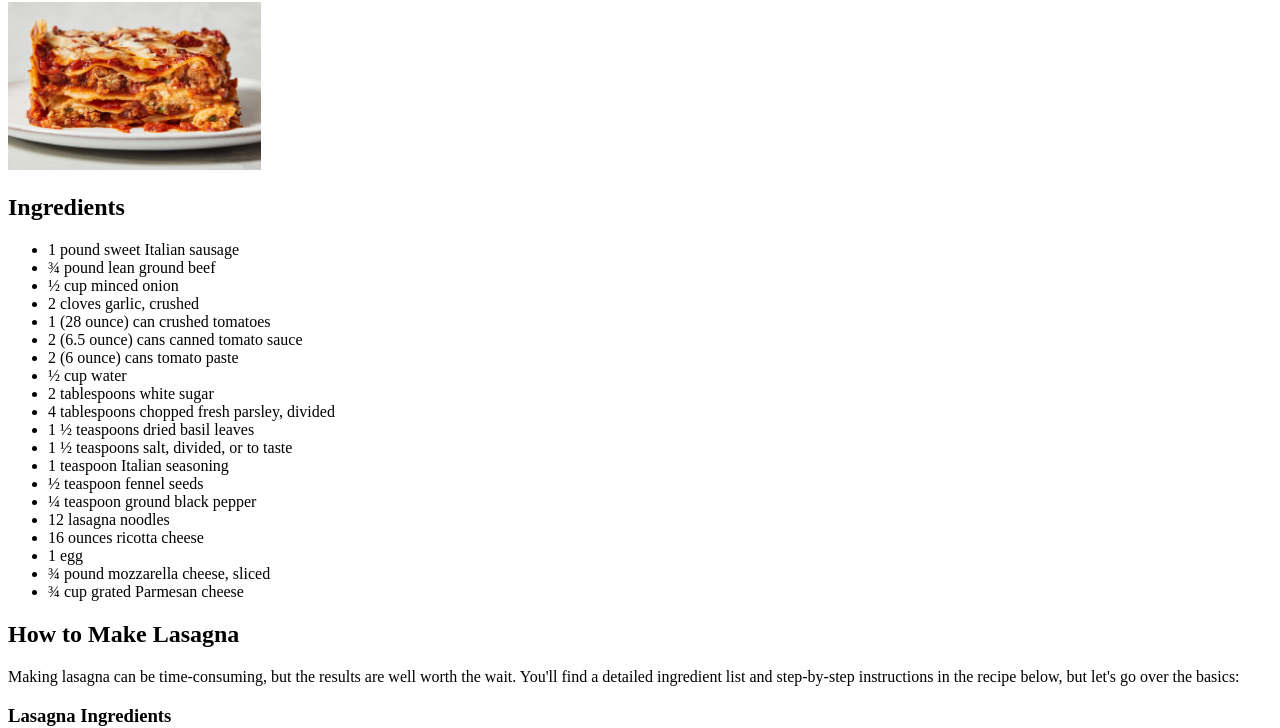
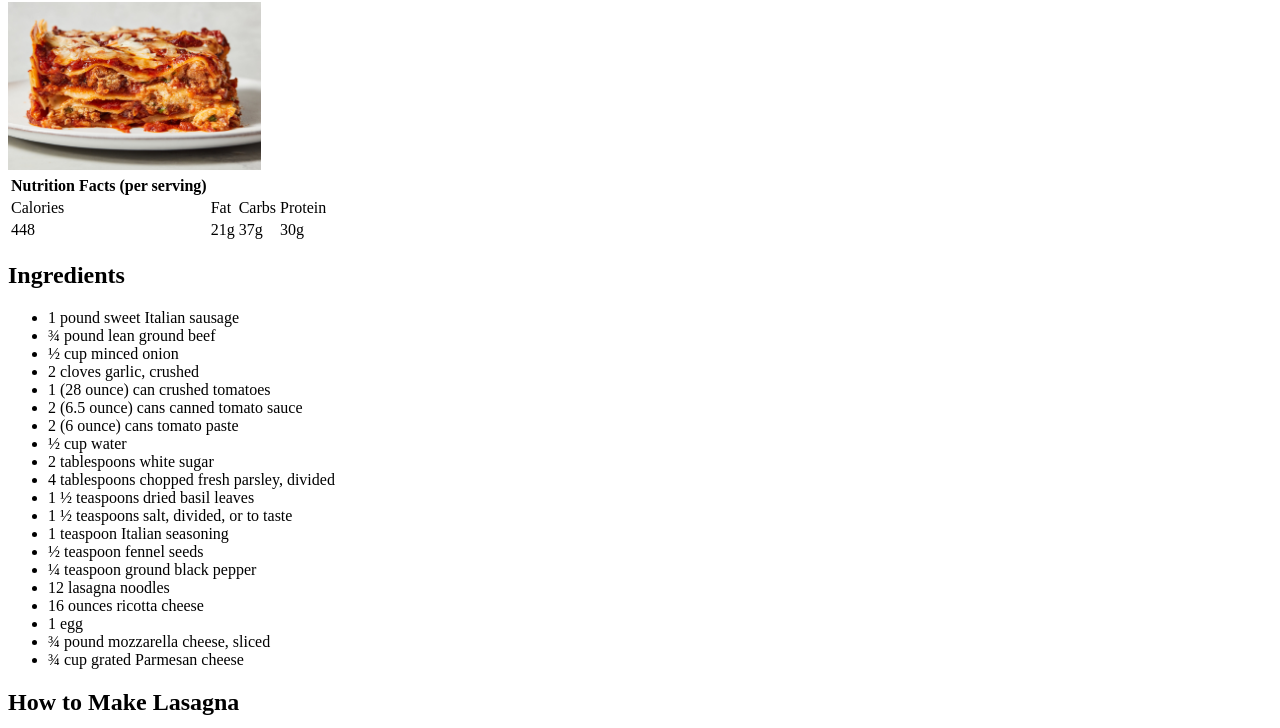
Before and after one commit to Kosakov/odin-recipes, a plain HTML site: page recipes/lasagna.html in a window 1280 px wide. Shown: the part 78-806 px from the top of the page. Drawn offline with Linux system fonts and the light colour scheme.

Commit message:
Add  additional page and update index.html

```diff
--- a/recipes/lasagna.html
+++ b/recipes/lasagna.html
@@ -13,6 +13,21 @@
         <img src="../Img/Lasagna.jpg" alt="Lasagna" width="20%">
     </header>
     <main>
+        <table>
+            <th>Nutrition Facts (per serving)</th>
+            <tr>
+            <td>Calories</td>
+            <td>Fat</td>
+            <td>Carbs</td>
+            <td>Protein</td>
+            </tr>
+            <tr>
+                <td>448</td>
+                <td>21g</td>
+                <td>37g</td>
+                <td>30g</td>
+                </tr>
+        </table>
         <div>
             <h2>Ingredients</h2>
             <ul>
```
Also changed, not shown: index.html (+1 -0 lines), recipes/ChickenSoup.html (+15 -0 lines).
